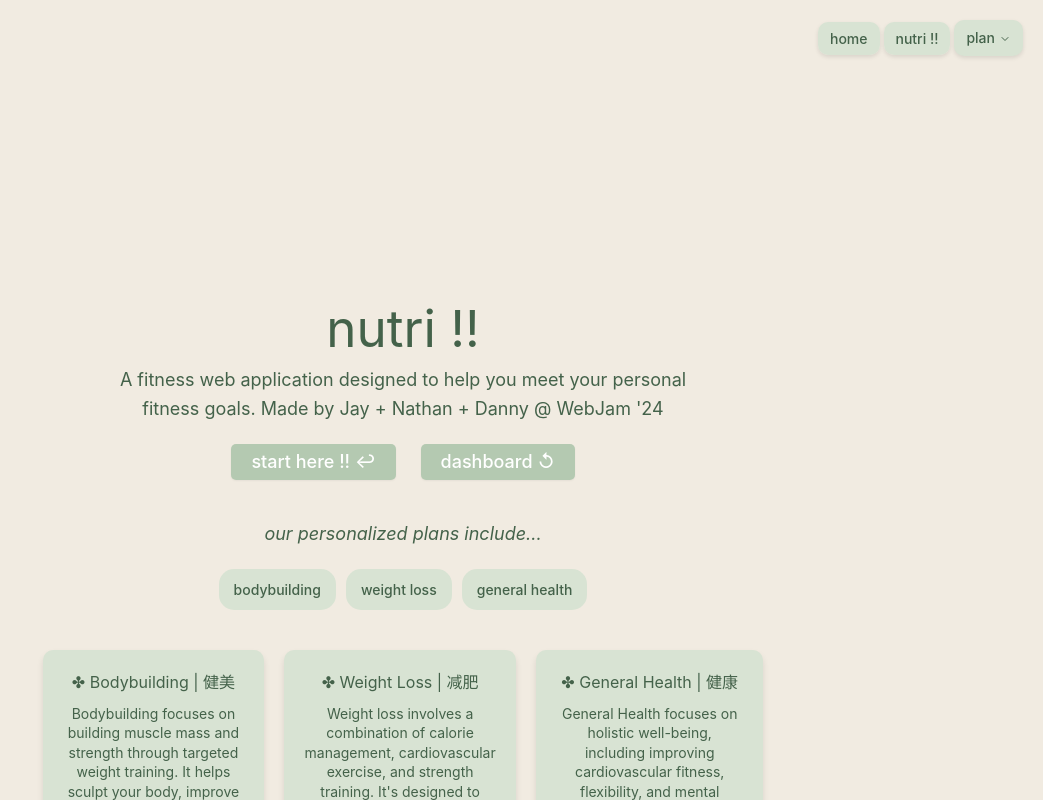
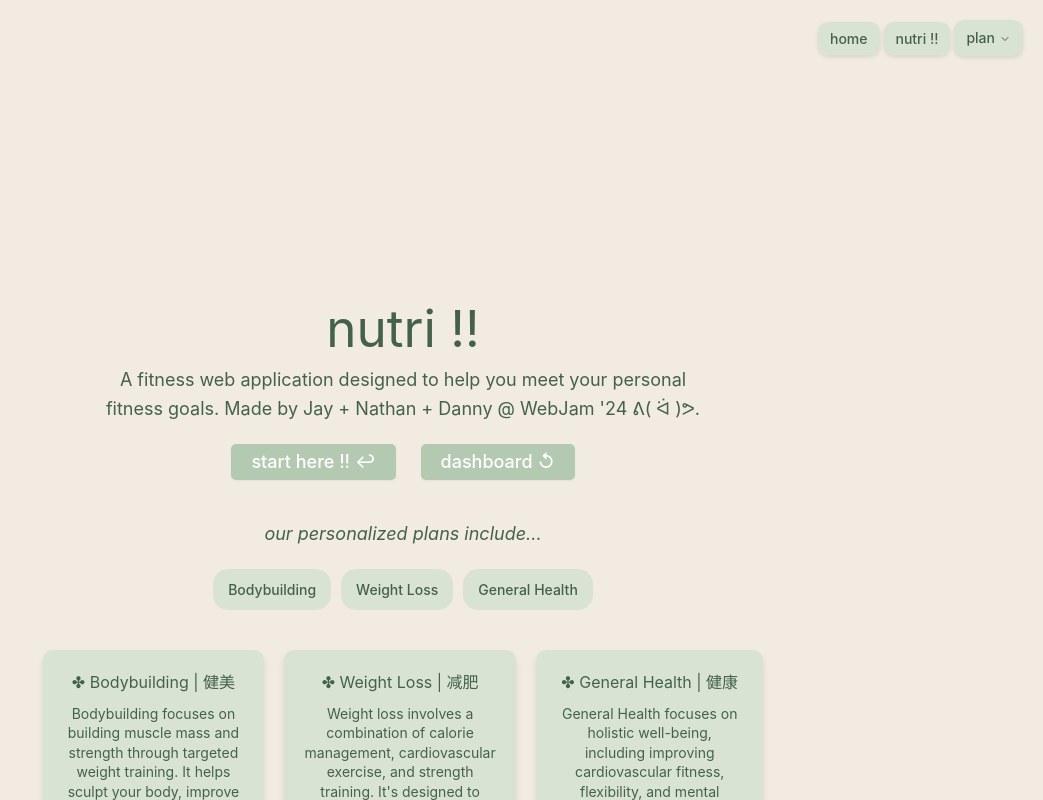
Before and after one commit to NoNathan17/nutri, a React (Vite) app in the folder frontend/: page / in a window 1280 px wide. Shown: the top 800 px of the page, without its empty margins (237-1280 px from the left). Built offline with nearby package versions, Linux system fonts and the light colour scheme; no server answers.

Commit message:
minor styling fixes

```diff
--- a/frontend/src/pages/home.tsx
+++ b/frontend/src/pages/home.tsx
@@ -113,7 +113,7 @@ function Home() {
         <h1>nutri !!</h1>
         <p>
           A fitness web application designed to help you meet your personal <br />
-          fitness goals. Made by Jay + Nathan + Danny @ WebJam '24
+          fitness goals. Made by Jay + Nathan + Danny @ WebJam '24 ᕕ( ᐛ )ᕗ.
         </p>
 
         {/* Dialog with BiometricsForm */}
@@ -150,9 +150,9 @@ function Home() {
 
         {/* Tab Section */}
         <div className="tabs">
-          <Link to="/plan" className="tab">bodybuilding</Link>
-          <Link to="/plan" className="tab">weight loss</Link>
-          <Link to="/plan" className="tab">general health</Link>
+          <Link to="/plan" className="tab">Bodybuilding</Link>
+          <Link to="/plan" className="tab">Weight Loss</Link>
+          <Link to="/plan" className="tab">General Health</Link>
         </div>
 
         {/* Plan Content */}
```
